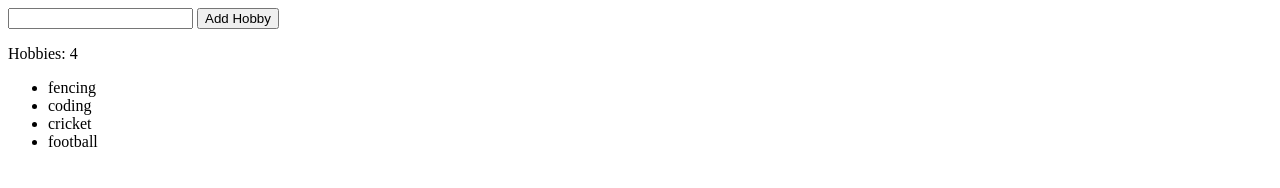
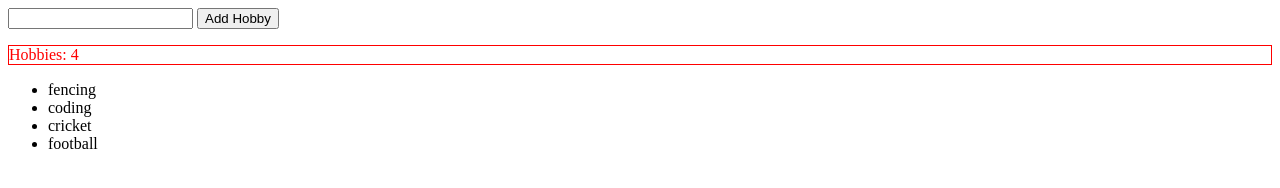
Before and after one commit to KeisGSmit/ReactAngularVue, a plain HTML site: page Vue_introduction/assignment/index.html in a window 1280 px wide. Drawn offline with nearby package versions, Linux system fonts and the light colour scheme.

Commit message:
added in-line and external styling

```diff
--- a/Vue_introduction/assignment/app.js
+++ b/Vue_introduction/assignment/app.js
@@ -19,6 +19,7 @@ new Vue({
             }
             let addedHobby = this.userHobby
             this.hobbies.push(addedHobby);
+            this.deleted = false
 
         },
         removeHobby(hobby){
--- a/Vue_introduction/assignment/index.html
+++ b/Vue_introduction/assignment/index.html
@@ -10,6 +10,7 @@
   <meta charset="UTF-8">
   <meta http-equiv="X-UA-Compatible" content="IE=edge">
   <meta name="viewport" content="width=device-width, initial-scale=1.0">
+  <link rel="stylesheet" href="style.css">
   <script src="https://cdn.jsdelivr.net/npm/vue@2.6.12/dist/vue.js"></script>
   <title>The world of Javascript</title>
 </head>
@@ -20,7 +21,8 @@
     <input type="text" v-model="userHobby">
     <button v-on:click="addHobby">Add Hobby</button>
     <p v-if="deleted">Hobby was deleted</p>
-    <p>Hobbies: {{hobbies.length}}</p>
+    <p v-bind:style="{color: hobbies.length > 3 ? 'red' : 'black' }"
+      v-bind:class="{'multiple-hobbies' : hobbies.length > 3 }">Hobbies: {{hobbies.length}}</p>
     <ul>
       <li
       v-for="hobby in hobbies"
--- /dev/null
+++ b/Vue_introduction/assignment/style.css
@@ -0,0 +1,3 @@
+.multiple-hobbies{
+    border: 1px solid red;
+}
```
